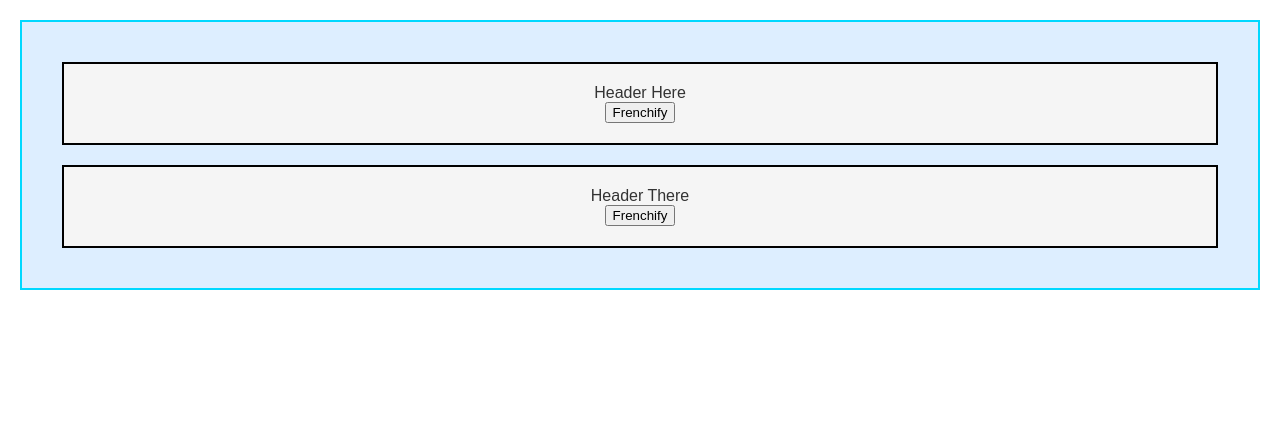
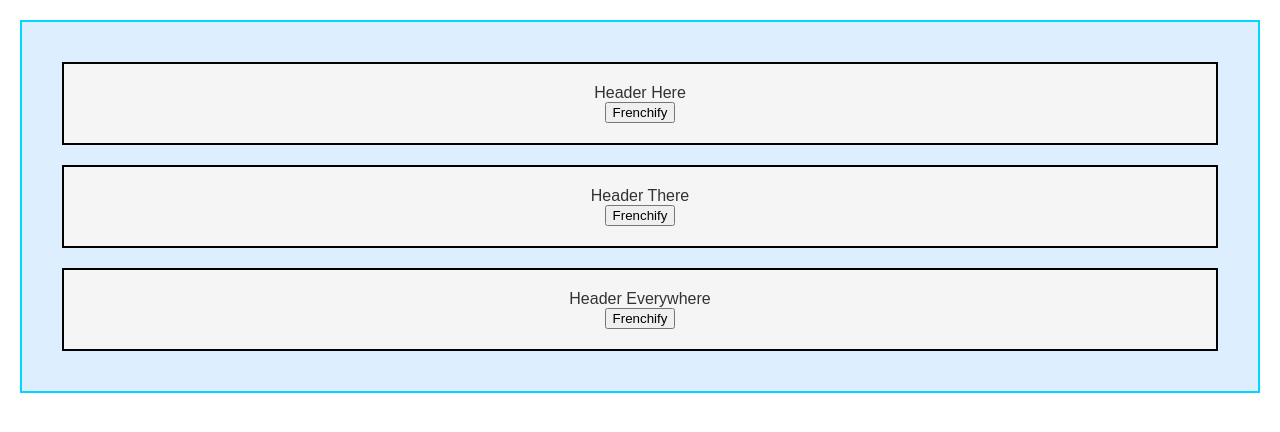
Before and after one commit to YetAnotherJonWilson/daily-med, a React (Create React App) app: page / in a window 1280 px wide. Shown: the top 432 px of the page. Built offline with nearby package versions, Linux system fonts and the light colour scheme.

Commit message:
adding state to componentlist

```diff
--- a/src/ComponentList.js
+++ b/src/ComponentList.js
@@ -4,11 +4,21 @@ import './ComponentList.css'
 
 class ComponentList extends Component {
 
+    constructor(props) {
+        super(props);
+        this.state = {location: ['Here', 'There', 'Everywhere']};
+    }
+
+    renderHeader() {
+        return this.state.location.map(location => (
+            <Header key={location} name={location}/>
+        ));
+    }
+
     render() {
         return (
             <div className="ComponentList">
-                <Header name="Here"/>
-                <Header name="There"/>
+                {this.renderHeader()}
             </div>
         );
     }
--- a/src/Header.js
+++ b/src/Header.js
@@ -4,7 +4,7 @@ import './Header.css'
 class Header extends Component {
     constructor(props) {
         super(props);
-        this.state = {type: 'Header'};
+        this.state = {type: ['Header']};
         this.frenchify = this.frenchify.bind(this)
     }
 
```
